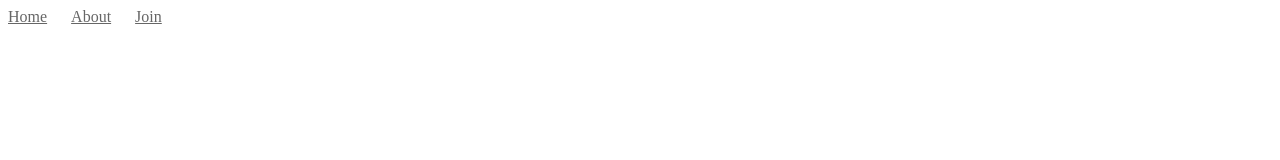
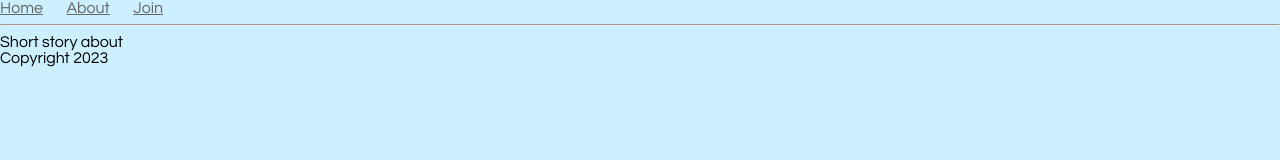
Before and after one commit to diegosno/Healthy-lifestyle, a plain HTML site: page about.html in a window 1280 px wide. Drawn offline with Linux system fonts and the light colour scheme.

Commit message:
add header, main content, and footer styles

```diff
--- a/about.html
+++ b/about.html
@@ -1,9 +1,12 @@
 <!DOCTYPE html>
 <html lang="en">
   <head>
-        <meta name="description" content="This is a webpage about lifestyle, covering topics such as health, diet and fitness">
-        <meta name="viewport" content="width=device-width, initial-scale=1.0">
-        <meta name="keywords" content="health, fitness, excercise, diet">
+    <meta
+      name="description"
+      content="This is a webpage about lifestyle, covering topics such as health, diet and fitness"
+    />
+    <meta name="viewport" content="width=device-width, initial-scale=1.0" />
+    <meta name="keywords" content="health, fitness, excercise, diet" />
     <meta charset="UTF-8" />
     <title>Title here</title>
     <link rel="stylesheet" href="assets/css/styles.css" />
@@ -16,5 +19,8 @@
         <a href="join.html">Join</a>
       </nav>
     </header>
+    <hr />
+    <main>Short story about</main>
+    <footer>Copyright 2023</footer>
   </body>
 </html>
--- a/assets/css/styles.css
+++ b/assets/css/styles.css
@@ -1,3 +1,14 @@
+/* FONT */
+@import url("https://fonts.googleapis.com/css2?family=Questrial&display=swap");
+
+/* GENERAL STYLES */
+
+body {
+  background-color: #ccf0ff;
+  margin: 0;
+  font-family: "Questrial", sans-serif;
+}
+
 header a {
   color: #666666;
   margin: 0;
```
Lines whose indentation alone changed are shown as unchanged.
